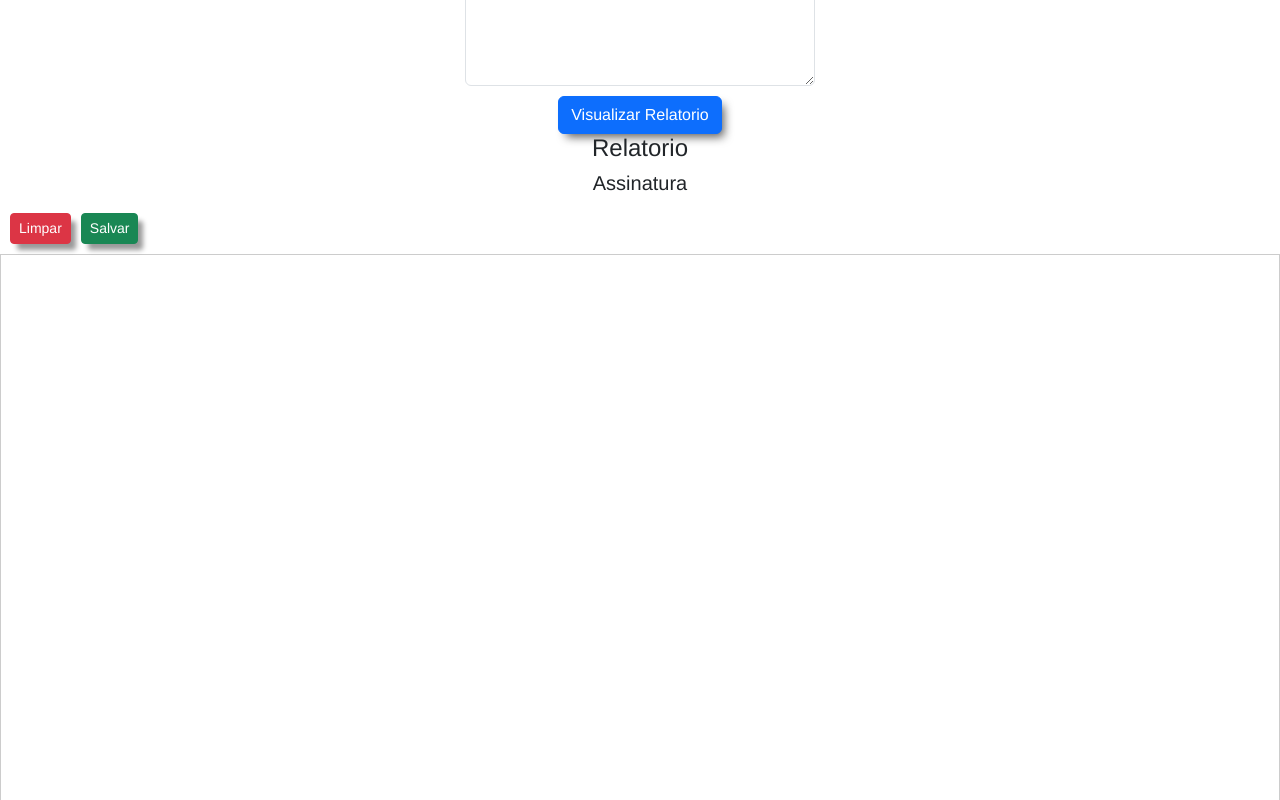
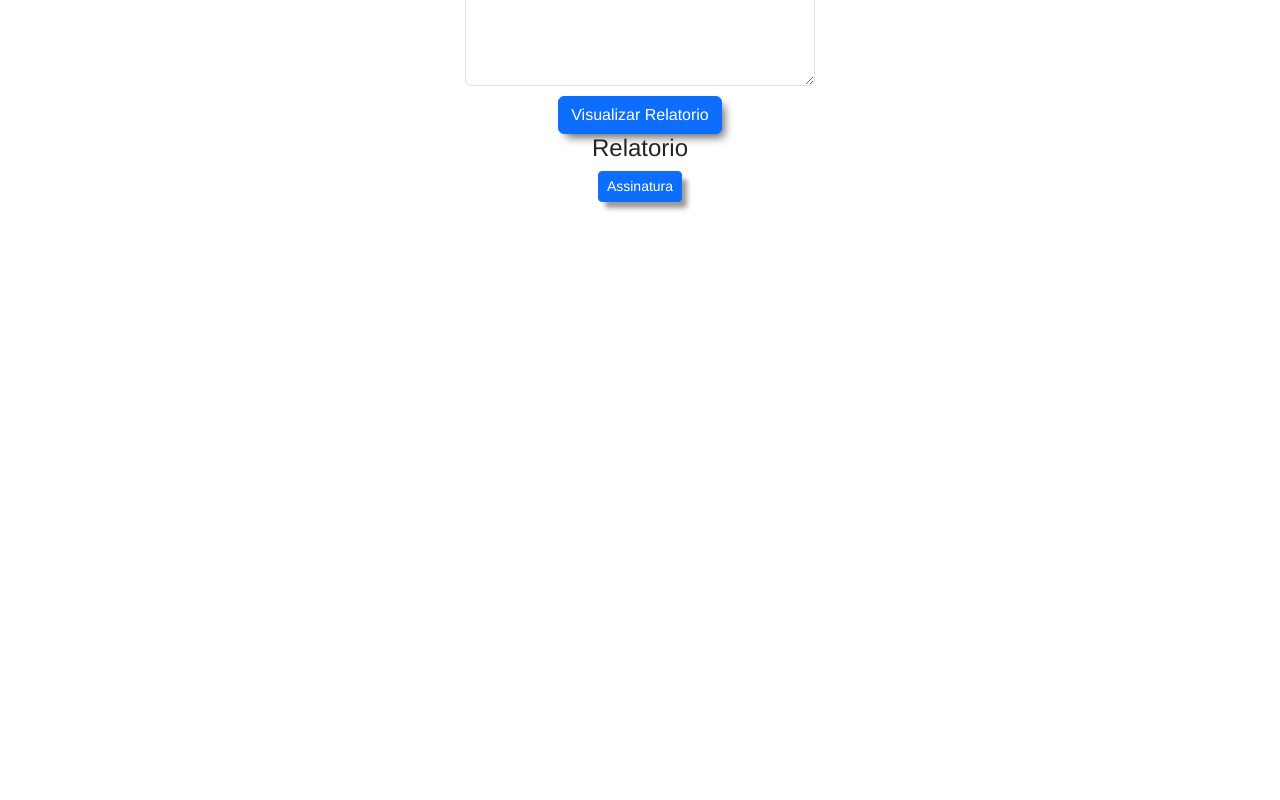
Before and after one commit to brendo-perigolo/project-relatorio, an Angular app: page /complete in a window 1280 px wide. Shown: the part 460-1260 px from the top of the page. After the commit the page ends 800 px from the top, so only its background shows below. Built offline with nearby package versions, Linux system fonts and the light colour scheme.

Commit message:
Incluso Modulo Assinaturar v10 - test11

```diff
--- a/src/app/components/pages/relatorio/relatorio.component.html
+++ b/src/app/components/pages/relatorio/relatorio.component.html
@@ -1,6 +1,17 @@
 <div class="conteiner">
   <h4>Relatorio</h4>
+
+  <div class="relatorio">
+    <div class="btn-group">
+      <div>
+        <button (click)="showPadEvent()" class="btn btn-primary btn-sm">{{btnPadText}}</button>
+      </div>
+    </div>
+  </div>
+
+  @if (showPad === true) {
   <div class="pad">
     <app-signature-pad></app-signature-pad>
   </div>
+  }
 </div>
--- a/src/app/components/pages/relatorio/relatorio.component.ts
+++ b/src/app/components/pages/relatorio/relatorio.component.ts
@@ -8,4 +8,24 @@ import { SignaturePadComponent } from "../../signature-pad/signature-pad.compone
   templateUrl: "./relatorio.component.html",
   styleUrl: "./relatorio.component.scss",
 })
-export class RelatorioComponent {}
+export class RelatorioComponent {
+  showPad = true;
+  showPadBtn = true;
+  btnPadText = "Assinatura";
+  ngOnInit() {
+    this.showPad = false;
+  }
+
+  showPadEvent() {
+    this.showPad = !this.showPad;
+    this.updateBtnPadText();
+  }
+
+  private updateBtnPadText() {
+    if (this.showPad) {
+      this.btnPadText = "Relatório";
+    } else {
+      this.btnPadText = "Assinatura";
+    }
+  }
+}
--- a/src/app/components/signature-pad/signature-pad.component.scss
+++ b/src/app/components/signature-pad/signature-pad.component.scss
@@ -1,6 +1,5 @@
 .signature-container {
-  height: 100vh;
-  width: 100vw;
+  width: 97vw;
   margin: 0 auto;
   border: 1px solid #ccc;
   background-color: #fff;
@@ -11,8 +10,8 @@
 }
 
 canvas {
-  width: 100vw;
-  height: 100vh;
+  width: 92vw;
+  height: 300px;
   touch-action: none;
 }
 
--- a/src/app/components/signature-pad/signature-pad.component.ts
+++ b/src/app/components/signature-pad/signature-pad.component.ts
@@ -52,6 +52,23 @@ export class SignaturePadComponent implements AfterViewInit {
 
       // DEFINICAO DA ESCALA DO CANVAS
       this.setCanvasSize();
+      this.drawGuideLine();
+    }
+  }
+
+  private drawGuideLine() {
+    const canvas = this.signaturePadElement.nativeElement;
+    const context = canvas.getContext("2d");
+    if (context) {
+      const lineY = 250; // Posição vertical da linha, ajuste conforme necessário
+
+      context.clearRect(2, 2, canvas.width, canvas.height); // Limpa o canvas
+      context.beginPath();
+      context.moveTo(0, lineY);
+      context.lineTo(canvas.width, lineY);
+      context.strokeStyle = "red"; // Cor da linha guia
+      context.lineWidth = 1; // Espessura da linha guia
+      context.stroke();
     }
   }
 
```
